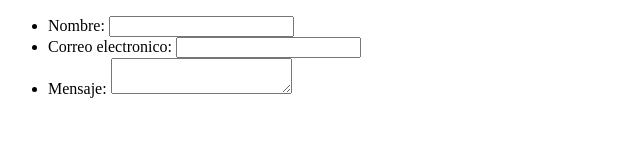
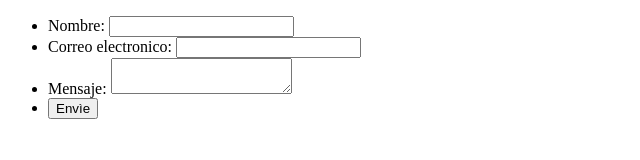
Before and after one commit to Fitin37/Ejercicio1, a plain HTML site: page index.html in a window 1280 px wide. Shown: the whole page, without its empty margins (0-640 px from the left). Drawn offline with Linux system fonts and the light colour scheme.

Commit message:
version3.4

```diff
--- a/index.html
+++ b/index.html
@@ -20,6 +20,11 @@
             <label for="msg">Mensaje:</label>
             <textarea name="user_message" id="msg"></textarea>
         </li>
+        <li class="button">
+       <button type="submit">
+       Envìe
+       </button>
+        </li>
     </ul>
    </form>
 </body>
```
